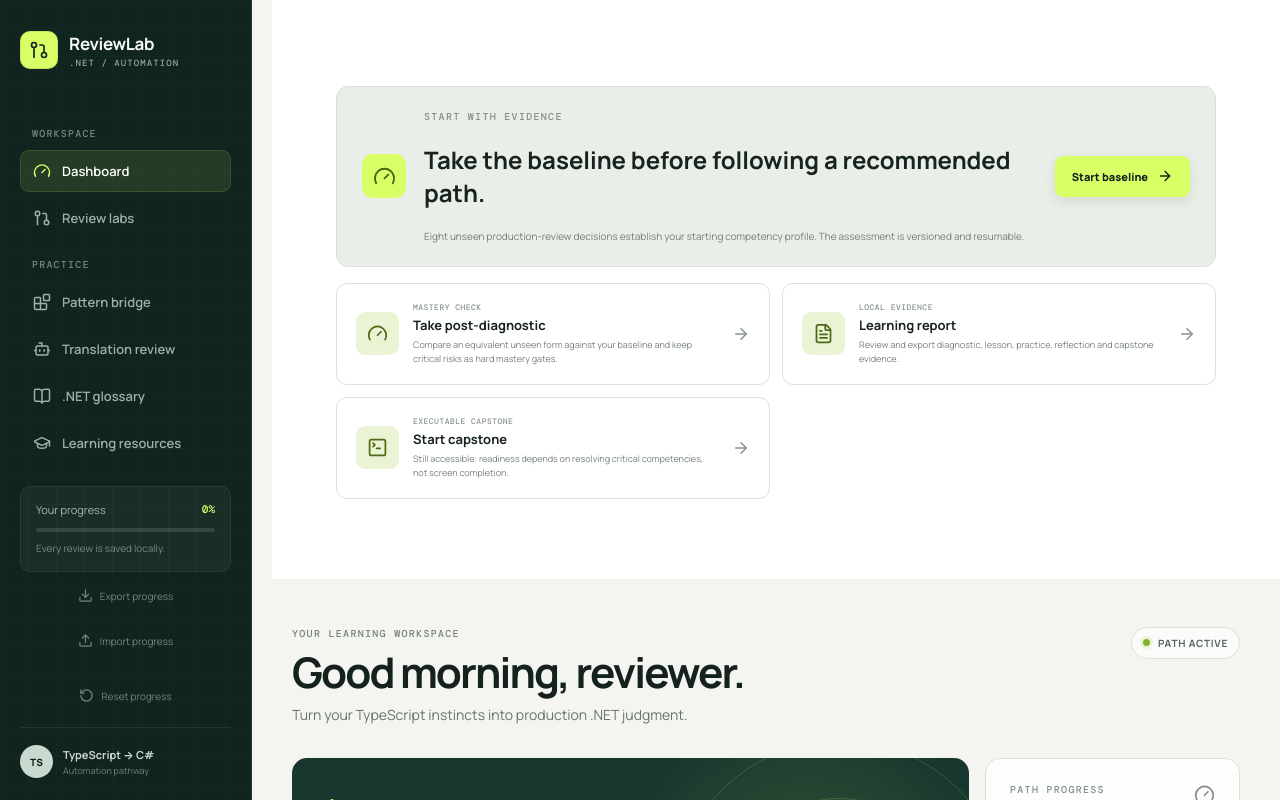
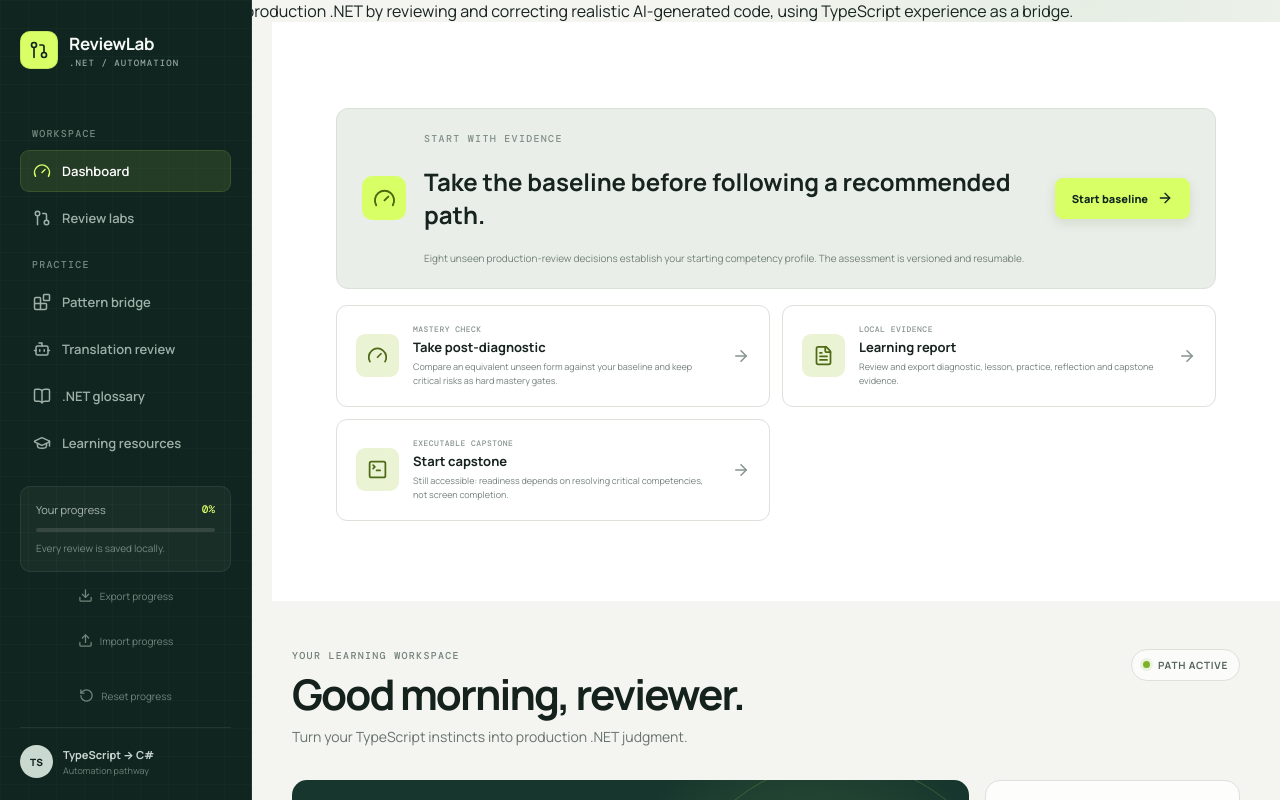
Before and after one commit to dfox97/ai-dotnet-learning, a React (Vite) app: page / in a window 1280 px wide. Shown: the top 800 px of the page. Built offline with nearby package versions, Linux system fonts and the light colour scheme.

Commit message:
feat: identify personal alpha on every surface

```diff
--- a/src/App.tsx
+++ b/src/App.tsx
@@ -7,15 +7,30 @@ function isJourneyPath(pathname: string) {
   return pathname.startsWith('/diagnostics/') || pathname === '/report' || pathname === '/capstone';
 }
 
+function PersonalAlphaNotice() {
+  return (
+    <aside className="personal-alpha-notice" role="note" aria-label="Personal alpha status">
+      <strong>ReviewLab personal alpha</strong>
+      <span>Learn production .NET by reviewing and correcting realistic AI-generated code, using TypeScript experience as a bridge.</span>
+    </aside>
+  );
+}
+
 export default function App() {
   const pathname = stripDeploymentBasePath(window.location.pathname, import.meta.env.BASE_URL) ?? '/';
 
   if (isJourneyPath(pathname)) {
-    return <JourneySurface pathname={pathname} />;
+    return (
+      <>
+        <PersonalAlphaNotice />
+        <JourneySurface pathname={pathname} />
+      </>
+    );
   }
 
   return (
     <>
+      <PersonalAlphaNotice />
       {pathname === '/' && <div className="journey-launchpad-host"><JourneyLaunchpad /></div>}
       <WorkspaceApp />
     </>
```
